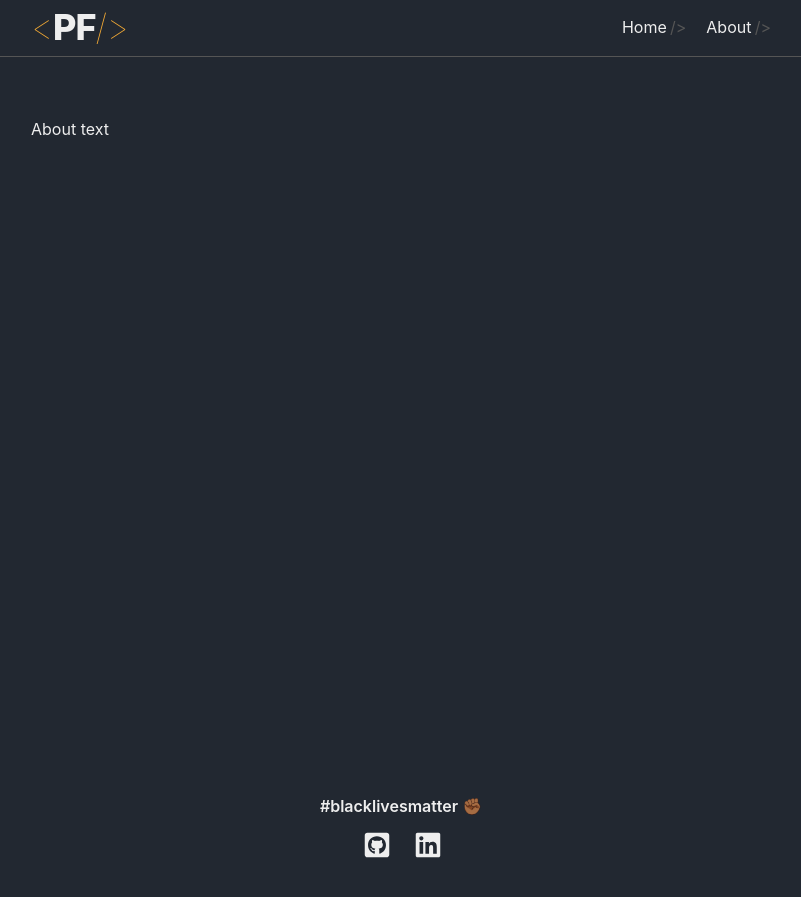
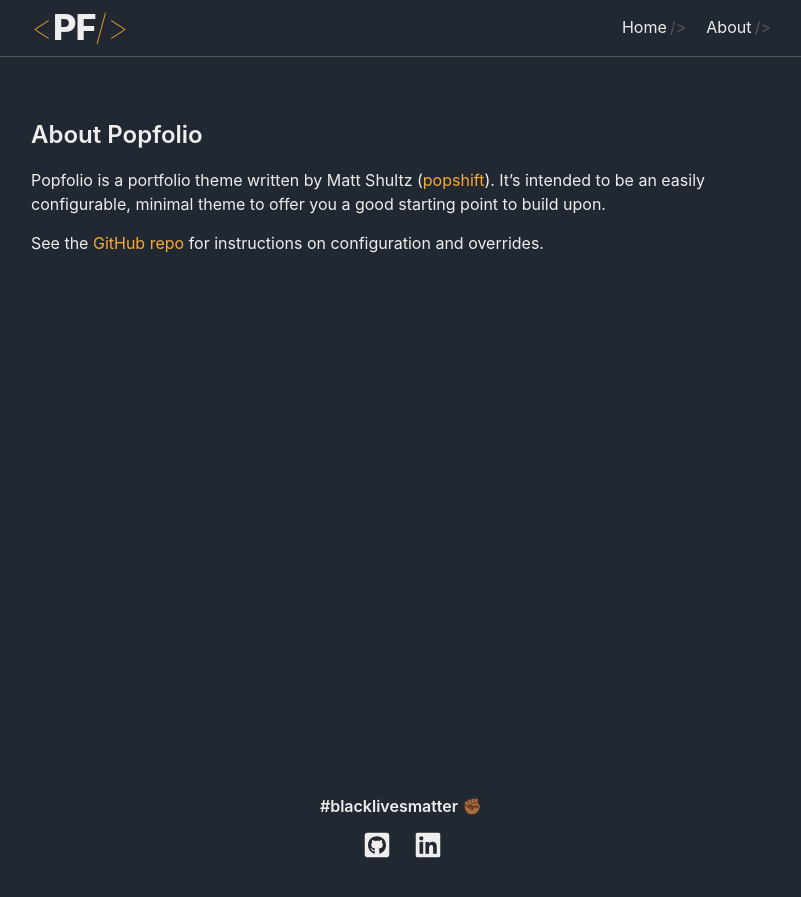
Before and after one commit to AstroMash/popfolio, a Jekyll site: the page built from about.md, in a window 1280 px wide. Shown: the top 897 px of the page, without its empty margins (239-1040 px from the left). Built offline with Jekyll 4.4.1, drawn with Linux system fonts in a browser that asks for light colours.

Commit message:
Add basic info to About

```diff
--- a/_config.yml
+++ b/_config.yml
@@ -69,24 +69,45 @@ skills:
     svg_id: node-js
 
 projects:
-  # Project 1
-  - title: Bootstrap Portfolio
-    description: One of my earlier portfolio sites, this was built as a challenge for freeCodeCamp. I used Bootstrap 4 and kept the design very to the point with a single page layout.
-    url: https://codepen.io/popshift/full/EoVpbw
-    image: assets/projects/bootstrap-portfolio.png
+  # Project
+  - title: Project 1 Title
+    description: Lorem ipsum dolor sit amet, consectetur adipiscing elit, sed do eiusmod tempor incididunt ut labore et dolore magna aliqua. Ut enim ad minim veniam, quis nostrud exercitation ullamco laboris nisi ut aliquip ex ea commodo consequat.
+    url: "#"
+    image: https://via.placeholder.com/250x200
     featured: true
-    tags: [html, css, bootstrap]
+    tags: [html, css, javascript]
   # Project
-  - title: DiceRoller
-    description: This was my first adventure in C#. I'd previously written a simple dice roller in JS and thought it was a great project to test the waters in a new language. I added a small easter egg when you roll 5 dice of the same number.
-    url: https://github.com/popshift/DiceRoller
-    image: assets/projects/diceroller.png
+  - title: Project 2 Title
+    description: Lorem ipsum dolor sit amet, consectetur adipiscing elit, sed do eiusmod tempor incididunt ut labore et dolore magna aliqua. Ut enim ad minim veniam, quis nostrud exercitation ullamco laboris nisi ut aliquip ex ea commodo consequat.
+    url: "#"
+    image: https://via.placeholder.com/250x200
     featured: true
-    tags: [c#]
+    tags: [html, css, javascript]
   # Project
-  - title: InTouch
-    description: InTouch is my current, actively-developing project. It's an application I've written for work, so I'm unable to share source code. The front-end is built with React and a combination of Material-UI, Ant Design, and custom components. API requests are proxied through a Node/Express backend to the ConnectWise Manage API. Authentication is managed with an Auth0 integration. Users are able to manage service requests and client information in a clean, fast UI that was designed with a mobile-first approach.
-    url:
-    image: assets/projects/intouch.gif
+  - title: Project 3 Title
+    description: Lorem ipsum dolor sit amet, consectetur adipiscing elit, sed do eiusmod tempor incididunt ut labore et dolore magna aliqua. Ut enim ad minim veniam, quis nostrud exercitation ullamco laboris nisi ut aliquip ex ea commodo consequat.
+    url: "#"
+    image: https://via.placeholder.com/250x200
     featured: true
-    tags: [javascript, react, rest, node, express]
+    tags: [html, css, javascript]
+  # Project
+  # - title: Bootstrap Portfolio
+  #   description: One of my earlier portfolio sites, this was built as a challenge for freeCodeCamp. I used Bootstrap 4 and kept the design very to the point with a single page layout.
+  #   url: https://codepen.io/popshift/full/EoVpbw
+  #   image: assets/projects/bootstrap-portfolio.png
+  #   featured: true
+  #   tags: [html, css, bootstrap]
+  # Project
+  # - title: DiceRoller
+  #   description: This was my first adventure in C#. I'd previously written a simple dice roller in JS and thought it was a great project to test the waters in a new language. I added a small easter egg when you roll 5 dice of the same number.
+  #   url: https://github.com/popshift/DiceRoller
+  #   image: assets/projects/diceroller.png
+  #   featured: true
+  #   tags: [c#]
+  # Project
+  # - title: InTouch
+  #   description: InTouch is my current, actively-developing project. It's an application I've written for work, so I'm unable to share source code. The front-end is built with React and a combination of Material-UI, Ant Design, and custom components. API requests are proxied through a Node/Express backend to the ConnectWise Manage API. Authentication is managed with an Auth0 integration. Users are able to manage service requests and client information in a clean, fast UI that was designed with a mobile-first approach.
+  #   url:
+  #   image: assets/projects/intouch.gif
+  #   featured: true
+  #   tags: [javascript, react, rest, node, express]
--- a/_includes/projects.html
+++ b/_includes/projects.html
@@ -1,7 +1,10 @@
 {% if site.projects %}
 <section class="projects">
   <h2>Projects I've worked on...</h2>
-
+  <p>
+    Here are a few projects I've put together recently. Want to see more? Check
+    out my <a href="/projects.html">Projects</a> page.
+  </p>
   {% for project in site.projects %} {% if project.image contains '://' %} {%
   assign image = project.image %} {% else %} {% assign image = project.image |
   relative_url %} {% endif %}
--- a/about.md
+++ b/about.md
@@ -1,7 +1,12 @@
 ---
 title: About
 layout: default
-order: 2
+order: 4
+permalink: /about/
 ---
 
-About text
+## About Popfolio
+
+Popfolio is a portfolio theme written by Matt Shultz ([popshift](https://github.com/popshift)). It's intended to be an easily configurable, minimal theme to offer you a good starting point to build upon.
+
+See the [GitHub repo](https://github.com/popshift/popfolio) for instructions on configuration and overrides.
```
